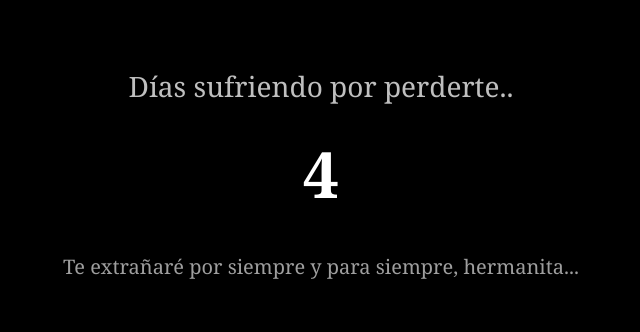
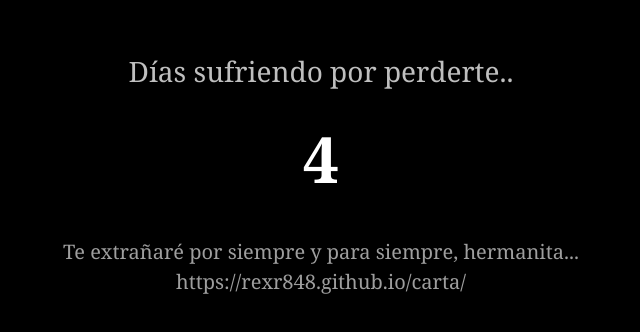
Before and after one commit to RexR848/mimilu, a plain HTML site: page index.html in a window 1280 px wide. Shown: the part 226-558 px from the top of the page, without its empty margins (319-959 px from the left). Drawn offline with Linux system fonts and the light colour scheme.

Commit message:
Add link to personal webpage in index.html
Added a link to a personal webpage in the message section.

```diff
--- a/index.html
+++ b/index.html
@@ -54,6 +54,9 @@
     <div class="mensaje">
         Te extrañaré por siempre y para siempre, hermanita...
     </div>
+   <div class="mensaje">
+      https://rexr848.github.io/carta/
+   </div>
 
 <script>
     function calcularDias() {
```
